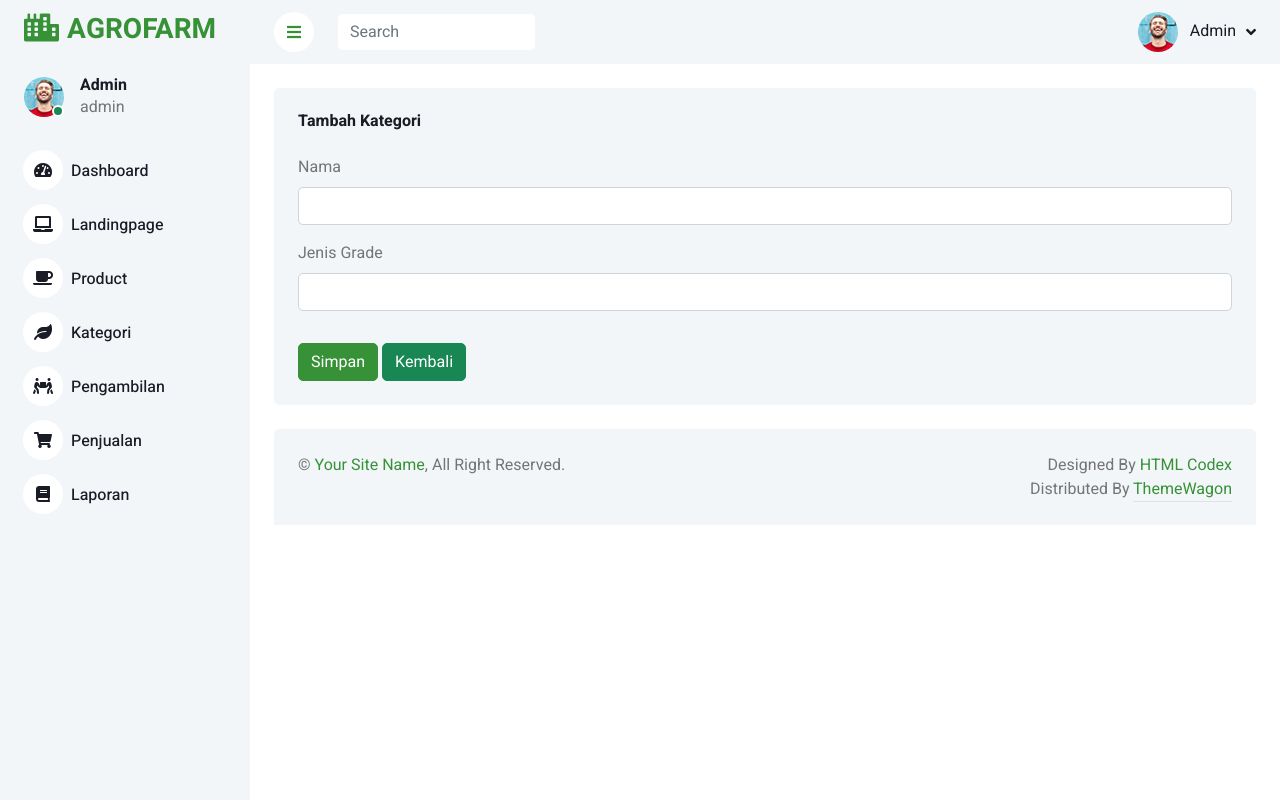
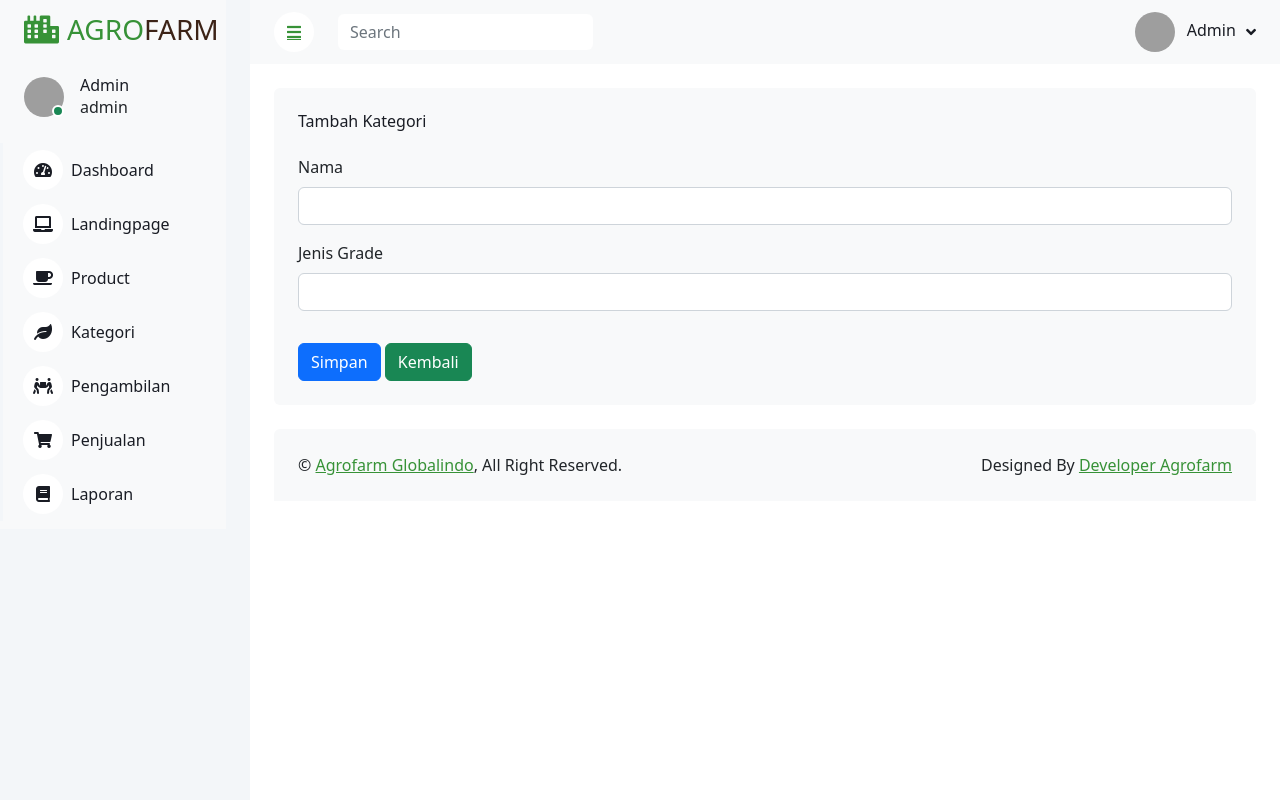
Before and after one commit to danimaulana25/Agrofarm, a Laravel app: page /adminkategori/create in a window 1280 px wide. Run offline with Laravel 8, Linux system fonts and the light colour scheme; a user stored in the database is signed in; data comes from the database, SQL or seed files in the repository; some libraries are stand-ins or nearby versions; grey boxes are pictures that could not be loaded.

Commit message:
edit template admin

```diff
--- a/resources/views/admin/layout/footer.blade.php
+++ b/resources/views/admin/layout/footer.blade.php
@@ -2,13 +2,13 @@
     <div class="bg-light rounded-top p-4">
         <div class="row">
             <div class="col-12 col-sm-6 text-center text-sm-start">
-                &copy; <a href="#">Your Site Name</a>, All Right Reserved.
+                &copy; <a href="#" style="color: #379237;">Agrofarm Globalindo</a>, All Right Reserved.
             </div>
             <div class="col-12 col-sm-6 text-center text-sm-end">
                 <!--/*** This template is free as long as you keep the footer author’s credit link/attribution link/backlink. If you'd like to use the template without the footer author’s credit link/attribution link/backlink, you can purchase the Credit Removal License from "https://htmlcodex.com/credit-removal". Thank you for your support. ***/-->
-                Designed By <a href="https://htmlcodex.com">HTML Codex</a>
+                Designed By <a href="https://htmlcodex.com" style="color: #379237;">Developer Agrofarm</a>
                 </br>
-                Distributed By <a class="border-bottom" href="https://themewagon.com" target="_blank">ThemeWagon</a>
+                <!-- Distributed By <a class="border-bottom" href="https://themewagon.com" target="_blank">ThemeWagon</a> -->
             </div>
         </div>
     </div>
--- a/resources/views/admin/layout/main.blade.php
+++ b/resources/views/admin/layout/main.blade.php
@@ -9,7 +9,7 @@
     <meta content="" name="description">
 
     <!-- Favicon -->
-    <link href="{{asset('admin/img/favicon.ico')}}" rel="icon">
+    <link href="{{asset('admin/img/AgrofarmIcon.png')}}" rel="icon">
 
     <!-- Google Web Fonts -->
     <link rel="preconnect" href="https://fonts.googleapis.com">
@@ -61,7 +61,7 @@
 
 
         <!-- Back to Top -->
-        <a href="#" class="btn btn-lg btn-primary btn-lg-square back-to-top"><i class="bi bi-arrow-up"></i></a>
+        <a href="#" class="btn btn-lg btn-success btn-lg-square back-to-top"><i class="bi bi-arrow-up"></i></a>
     </div>
 
     <!-- JavaScript Libraries -->
@@ -76,6 +76,8 @@
     <script src="{{asset('admin/lib/tempusdominus/js/tempusdominus-bootstrap-4.min.js')}}"></script>
 
     <!-- Template Javascript -->
+    <link href="https://cdn.jsdelivr.net/npm/bootstrap@5.2.2/dist/css/bootstrap.min.css" rel="stylesheet">
+    <!-- <script src="https://cdn.jsdelivr.net/npm/bootstrap@5.2.2/dist/js/bootstrap.bundle.min.js"></script> -->
     <script src="{{asset('admin/js/main.js')}}"></script>
 </body>
 
--- a/resources/views/admin/layout/navbar.blade.php
+++ b/resources/views/admin/layout/navbar.blade.php
@@ -2,7 +2,7 @@
     <a href="index.html" class="navbar-brand d-flex d-lg-none me-4">
         <h2 class="text-primary mb-0"><i class="fa fa-hashtag"></i></h2>
     </a>
-    <a href="#" class="sidebar-toggler flex-shrink-0">
+    <a href="#" class="sidebar-toggler flex-shrink-0" style="color: #379237;">
         <i class="fa fa-bars"></i>
     </a>
     <form class="d-none d-md-flex ms-4">
@@ -74,7 +74,7 @@
         </div> -->
         <div class="nav-item dropdown">
             <a href="#" class="nav-link dropdown-toggle" data-bs-toggle="dropdown">
-                <img class="rounded-circle me-lg-2" src="{{asset('admin/img/user.jpg')}}" alt="" style="width: 40px; height: 40px;">
+                <img class="rounded-circle me-lg-2" src="{{asset('admin/img/admin-male.png')}}" alt="" style="width: 40px; height: 40px;">
                 <span class="d-none d-lg-inline-flex">{{Auth::user() -> name}}</span>
             </a>
             <div class="dropdown-menu dropdown-menu-end bg-light border-0 rounded-0 rounded-bottom m-0">
--- a/resources/views/admin/layout/sidebar.blade.php
+++ b/resources/views/admin/layout/sidebar.blade.php
@@ -1,11 +1,12 @@
 <div class="sidebar pe-4 pb-3">
     <nav class="navbar bg-light navbar-light">
-        <a href="index.html" class="navbar-brand mx-4 mb-3">
-            <h3 class="text-primary"><i class="fas fa-city me-2"></i>AGROFARM</h3>
+        <a href="/dashboard" class="navbar-brand mx-4 mb-3">
+            <h3 class="text" style="color: #379237;"><i class="fas fa-city me-2" style="color: #379237;"></i>AGRO<span class="inline-text" style="color: #3C2317;">FARM</span>
+            </h3>
         </a>
         <div class="d-flex align-items-center ms-4 mb-4">
             <div class="position-relative">
-                <img class="rounded-circle" src="{{asset('admin/img/user.jpg')}}" alt="" style="width: 40px; height: 40px;">
+                <img class="rounded-circle" src="{{asset('admin/img/admin-male.png')}}" alt="" style="width: 40px; height: 40px;">
                 <div class="bg-success rounded-circle border border-2 border-white position-absolute end-0 bottom-0 p-1"></div>
             </div>
             <div class="ms-3">
@@ -14,13 +15,13 @@
             </div>
         </div>
         <div class="navbar-nav w-100">
-            <a href="/adminhome" class="nav-item nav-link {{Request::is('adminhome') ? 'active' : ''}}"><i class="fa fa-tachometer-alt me-2"></i>Dashboard</a>
+            <a href="/dashboard" class="nav-item nav-link {{Request::is('adminhome') ? 'active' : ''}}"><i class="fa fa-tachometer-alt me-2"></i>Dashboard</a>
             <a href="/" class="nav-item nav-link {{Request::is('/') ? 'active' : ''}}"><i class="fas fa-laptop me-2"></i>Landingpage</a>
             <a href="/adminproduk" class="nav-item nav-link {{Request::is('adminproduk') ? 'active' : ''}}"><i class="fas fa-coffee me-2"></i>Product</a>
             <a href="/adminkategori" class="nav-item nav-link {{Request::is('adminkategori') ? 'active' : ''}}"><i class="fas fa-leaf me-2"></i>Kategori</a>
             <a href="/adminpengambilan" class="nav-item nav-link {{Request::is('adminpengambilan') ? 'active' : ''}}"><i class="fas fa-people-carry me-2 "></i>Pengambilan</a>
             <a href="/adminpenjualan" class="nav-item nav-link {{Request::is('adminpenjualan') ? 'active' : ''}}"><i class="fas fa-shopping-cart me-2"></i>Penjualan</a>
-            <a href="index.html" class="nav-item nav-link"><i class="fas fa-book me-2"></i>Laporan</a>
+            <a href="/laporan" class="nav-item nav-link {{Request::is('laporan') ? 'active' : ''}}"><i class="fas fa-book me-2"></i>Laporan</a>
         </div>
     </nav>
 </div>
```
